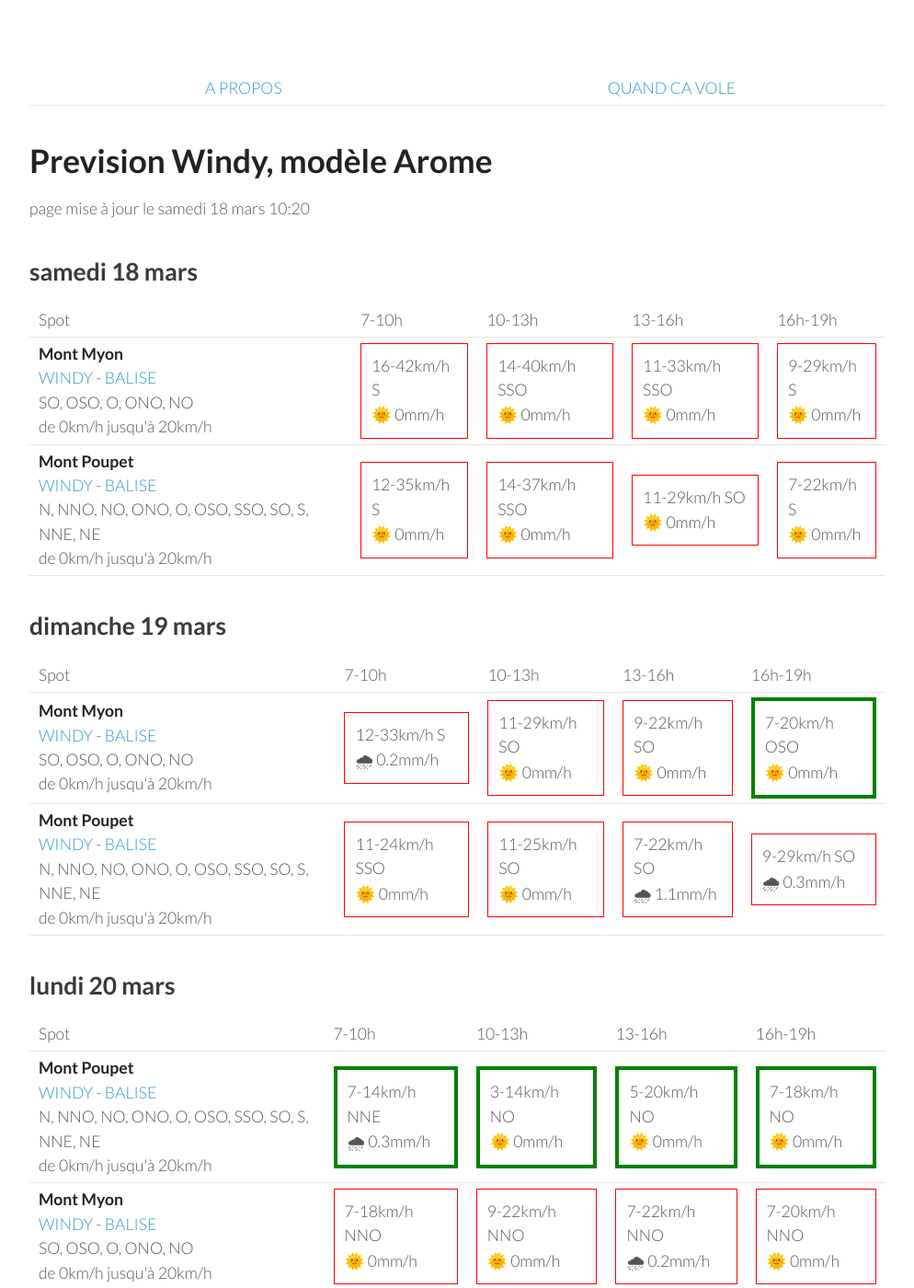
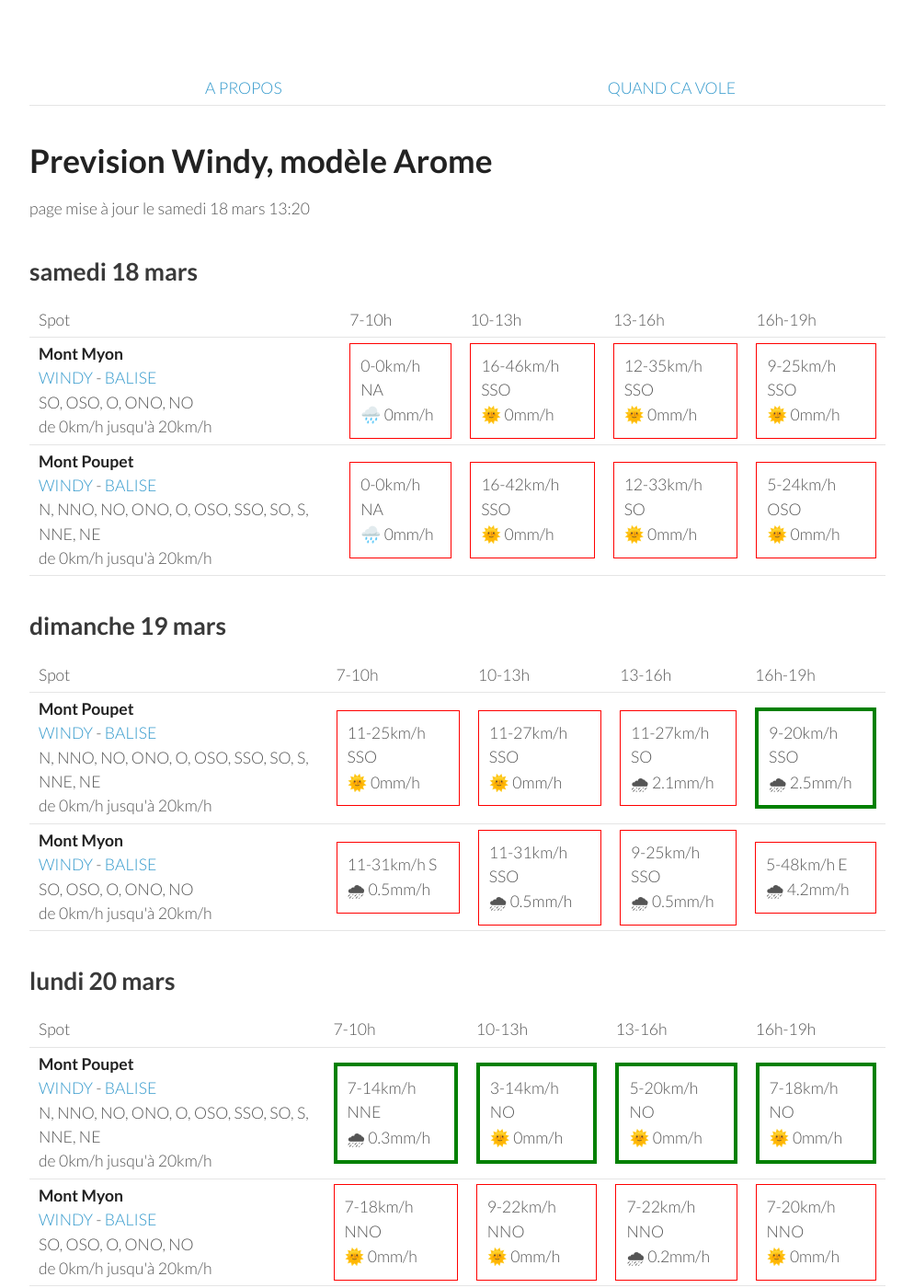
Before and after one commit to parapente-dans-le-nord/parapente-dans-le-nord.github.io, a Jekyll site: the page built from jura.markdown, in a window 1280 px wide and 1400 px high. Shown: the whole window at 92% size, without its empty margins (26-1020 px from the left). Built offline with Jekyll 4.4.1, drawn with Linux system fonts in a browser that asks for light colours.

Commit message:
update index.markdown

```diff
--- a/jura.markdown
+++ b/jura.markdown
@@ -7,7 +7,7 @@ title:  "Tous les spots"
 {: .links}
 
 # Prevision Windy, modèle Arome
-page mise à jour le samedi 18 mars 10:20
+page mise à jour le samedi 18 mars 13:20
 
 ## samedi 18 mars
 
@@ -24,21 +24,19 @@ page mise à jour le samedi 18 mars 10:20
 <tr>
         <td><strong>Mont Myon</strong><br><a href="https://windy.com/46.331/5.397?45.898,5.394,8,m:eWoagj8">WINDY</a> - <span class=""><a href="http://www.balisemeteo.com/balise.php?idBalise=70">BALISE</a> </span><br> <span class="vent-favorable">SO, OSO, O, ONO, NO</span><br><span class="force-vent">de 0km/h jusqu'à 20km/h</span> </td>
 
-            <td><div class="not-flyable"><p>16-42km/h S</p><p>🌞 0mm/h</p></div></td>
-            <td><div class="not-flyable"><p>14-40km/h SSO</p><p>🌞 0mm/h</p></div></td>
-            <td><div class="not-flyable"><p>11-33km/h SSO</p><p>🌞 0mm/h</p></div></td>
-            <td><div class="not-flyable"><p>9-29km/h S</p><p>🌞 0mm/h</p></div></td>
-
+            <td><div class="not-flyable"><p>0-0km/h NA</p><p>🌧️ 0mm/h</p></div></td>
+            <td><div class="not-flyable"><p>16-46km/h SSO</p><p>🌞 0mm/h</p></div></td>
+            <td><div class="not-flyable"><p>12-35km/h SSO</p><p>🌞 0mm/h</p></div></td>
+            <td><div class="not-flyable"><p>9-25km/h SSO</p><p>🌞 0mm/h</p></div></td>
 
     </tr>
 <tr>
         <td><strong>Mont Poupet</strong><br><a href="https://windy.com/46.970/5.876?46.541,5.876,8">WINDY</a> - <span class=""><a href="http://www.balisemeteo.com/balise.php?idBalise=92">BALISE</a> </span><br> <span class="vent-favorable">N, NNO, NO, ONO, O, OSO, SSO, SO, S, NNE, NE</span><br><span class="force-vent">de 0km/h jusqu'à 20km/h</span> </td>
 
-            <td><div class="not-flyable"><p>12-35km/h S</p><p>🌞 0mm/h</p></div></td>
-            <td><div class="not-flyable"><p>14-37km/h SSO</p><p>🌞 0mm/h</p></div></td>
-            <td><div class="not-flyable"><p>11-29km/h SO</p><p>🌞 0mm/h</p></div></td>
-            <td><div class="not-flyable"><p>7-22km/h S</p><p>🌞 0mm/h</p></div></td>
-
+            <td><div class="not-flyable"><p>0-0km/h NA</p><p>🌧️ 0mm/h</p></div></td>
+            <td><div class="not-flyable"><p>16-42km/h SSO</p><p>🌞 0mm/h</p></div></td>
+            <td><div class="not-flyable"><p>12-33km/h SO</p><p>🌞 0mm/h</p></div></td>
+            <td><div class="not-flyable"><p>5-24km/h OSO</p><p>🌞 0mm/h</p></div></td>
 
     </tr>
 
@@ -58,22 +56,22 @@ page mise à jour le samedi 18 mars 10:20
       <td>16h-19h</td>
     </tr>
 <tr>
-        <td><strong>Mont Myon</strong><br><a href="https://windy.com/46.331/5.397?45.898,5.394,8,m:eWoagj8">WINDY</a> - <span class=""><a href="http://www.balisemeteo.com/balise.php?idBalise=70">BALISE</a> </span><br> <span class="vent-favorable">SO, OSO, O, ONO, NO</span><br><span class="force-vent">de 0km/h jusqu'à 20km/h</span> </td>
+        <td><strong>Mont Poupet</strong><br><a href="https://windy.com/46.970/5.876?46.541,5.876,8">WINDY</a> - <span class=""><a href="http://www.balisemeteo.com/balise.php?idBalise=92">BALISE</a> </span><br> <span class="vent-favorable">N, NNO, NO, ONO, O, OSO, SSO, SO, S, NNE, NE</span><br><span class="force-vent">de 0km/h jusqu'à 20km/h</span> </td>
 
-            <td><div class="not-flyable"><p>12-33km/h S</p><p>🌧 0.2mm/h</p></div></td>
-            <td><div class="not-flyable"><p>11-29km/h SO</p><p>🌞 0mm/h</p></div></td>
-            <td><div class="not-flyable"><p>9-22km/h SO</p><p>🌞 0mm/h</p></div></td>
-            <td><div class="flyable"><p>7-20km/h OSO</p><p>🌞 0mm/h</p></div></td>
+            <td><div class="not-flyable"><p>11-25km/h SSO</p><p>🌞 0mm/h</p></div></td>
+            <td><div class="not-flyable"><p>11-27km/h SSO</p><p>🌞 0mm/h</p></div></td>
+            <td><div class="not-flyable"><p>11-27km/h SO</p><p>🌧 2.1mm/h</p></div></td>
+            <td><div class="flyable"><p>9-20km/h SSO</p><p>🌧 2.5mm/h</p></div></td>
 
 
     </tr>
 <tr>
-        <td><strong>Mont Poupet</strong><br><a href="https://windy.com/46.970/5.876?46.541,5.876,8">WINDY</a> - <span class=""><a href="http://www.balisemeteo.com/balise.php?idBalise=92">BALISE</a> </span><br> <span class="vent-favorable">N, NNO, NO, ONO, O, OSO, SSO, SO, S, NNE, NE</span><br><span class="force-vent">de 0km/h jusqu'à 20km/h</span> </td>
+        <td><strong>Mont Myon</strong><br><a href="https://windy.com/46.331/5.397?45.898,5.394,8,m:eWoagj8">WINDY</a> - <span class=""><a href="http://www.balisemeteo.com/balise.php?idBalise=70">BALISE</a> </span><br> <span class="vent-favorable">SO, OSO, O, ONO, NO</span><br><span class="force-vent">de 0km/h jusqu'à 20km/h</span> </td>
 
-            <td><div class="not-flyable"><p>11-24km/h SSO</p><p>🌞 0mm/h</p></div></td>
-            <td><div class="not-flyable"><p>11-25km/h SO</p><p>🌞 0mm/h</p></div></td>
-            <td><div class="not-flyable"><p>7-22km/h SO</p><p>🌧 1.1mm/h</p></div></td>
-            <td><div class="not-flyable"><p>9-29km/h SO</p><p>🌧 0.3mm/h</p></div></td>
+            <td><div class="not-flyable"><p>11-31km/h S</p><p>🌧 0.5mm/h</p></div></td>
+            <td><div class="not-flyable"><p>11-31km/h SSO</p><p>🌧 0.5mm/h</p></div></td>
+            <td><div class="not-flyable"><p>9-25km/h SSO</p><p>🌧 0.5mm/h</p></div></td>
+            <td><div class="not-flyable"><p>5-48km/h E</p><p>🌧 4.2mm/h</p></div></td>
 
 
     </tr>
```
